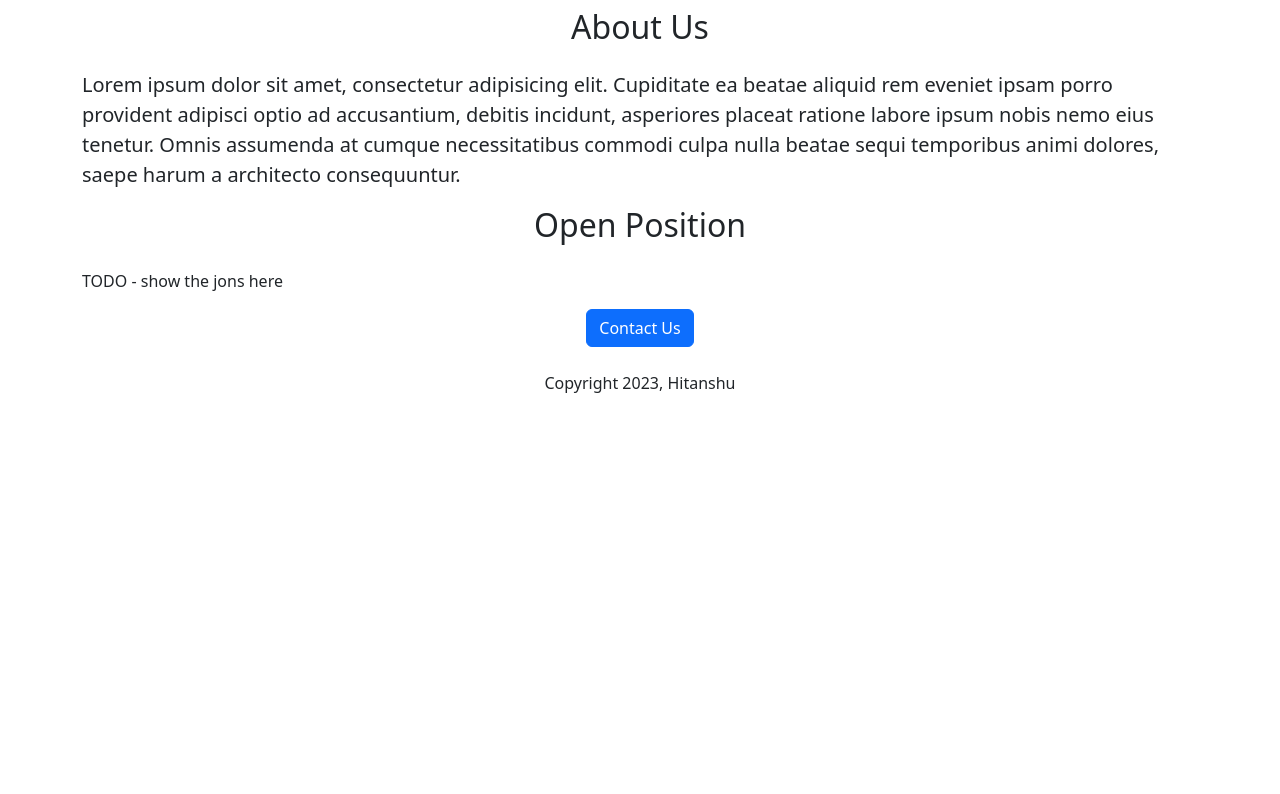
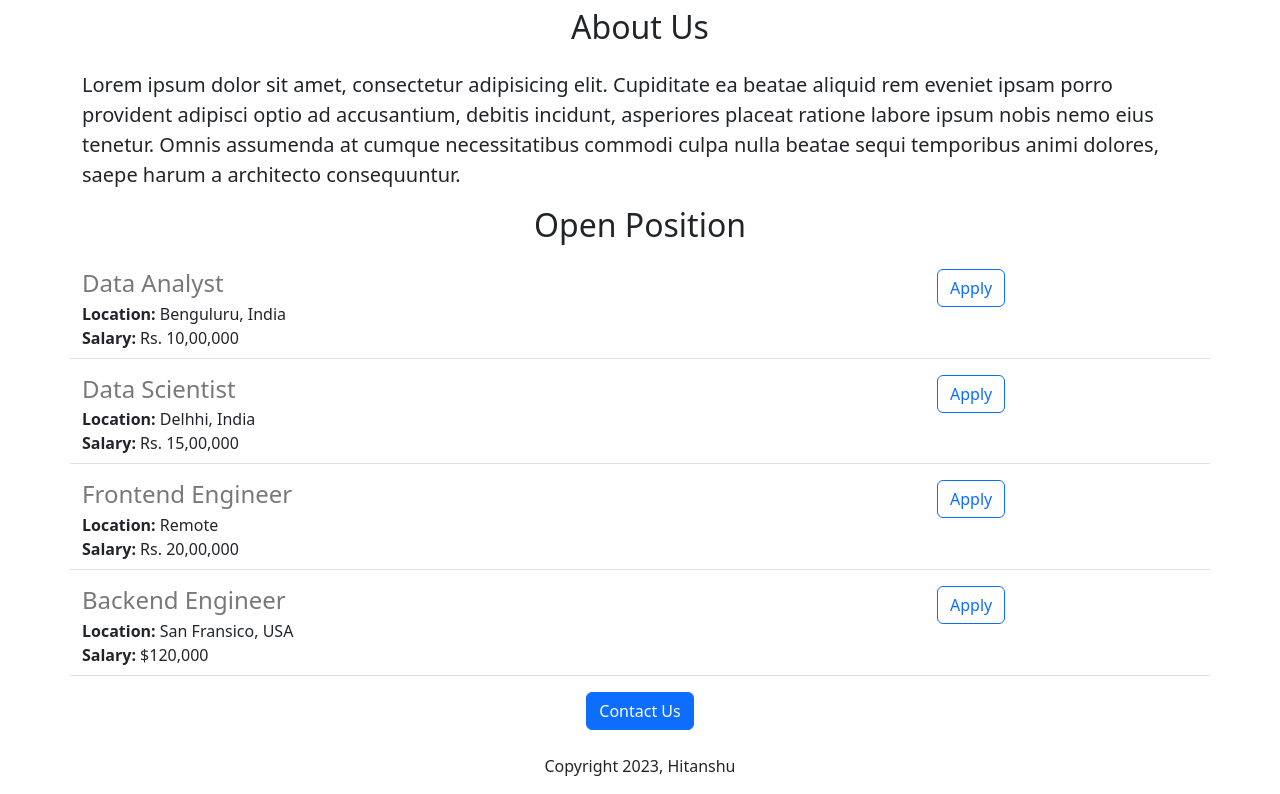
Before and after one commit to HitanshuGupta/Careers-website-using-Flask, a Flask app: page / in a window 1280 px wide. Shown: the part 440-1234 px from the top of the page. Before the commit the page ends 833 px from the top, so only its background shows below. Run offline with Flask 3, Linux system fonts and the light colour scheme.

Commit message:
Add Dynamic data and api route

```diff
--- a/app.py
+++ b/app.py
@@ -1,10 +1,42 @@
-from flask import Flask, render_template
+from flask import Flask, render_template, jsonify
 
 app = Flask(__name__)
 
+
+JOBS = [
+    {
+        'id':1,
+        'title':'Data Analyst',
+        'location':'Benguluru, India',
+        'salary':'Rs. 10,00,000'
+    },
+    {
+        'id':2,
+        'title':'Data Scientist',
+        'location':'Delhhi, India',
+        'salary':'Rs. 15,00,000'
+    },
+    {
+        'id':3,
+        'title':'Frontend Engineer',
+        'location':'Remote',
+        'salary':'Rs. 20,00,000'
+    },
+    {
+        'id':4,
+        'title':'Backend Engineer',
+        'location':'San Fransico, USA',
+        'salary':'$120,000'
+    }
+]
+
 @app.route("/")
 def hello_world():
-    return render_template('home.html')
+    return render_template('home.html',jobs=JOBS)
+
+@app.route("/api/jobs")
+def job_list():
+    return jsonify(JOBS)
 
 if __name__ == "__main__":
     app.run(host='0.0.0.0', debug=True)
--- a/templates/home.html
+++ b/templates/home.html
@@ -37,7 +37,11 @@
 				architecto consequuntur.
 			</p>
 			<h2 class="text-center mt-2 mb-4">Open Position</h2>
-			<p>TODO - show the jons here</p>
+			<div>
+				{% for job in jobs %}
+				   {% include 'jobitem.html' %}
+				{% endfor %}
+			</div>
 			<div class="text-center">
 				<button type="button" class="btn btn-primary">Contact Us</button>
 				<p class="mt-4">Copyright 2023, Hitanshu</p>
--- /dev/null
+++ b/templates/jobitem.html
@@ -0,0 +1,14 @@
+<div class="border-bottom row"  style="margin-bottom: 16px; padding-bottom: 8px;">
+    <div class="col-9">
+        <h4 style="color: rgb(120, 120, 120); margin-bottom: 4px">
+            {{job['title']}}
+        </h4>
+        <div><b>Location:</b> {{job['location']}}</div>
+        {% if 'salary' in job %}
+        <div><b>Salary:</b> {{job['salary']}}</div>
+        {% endif %}
+    </div>
+    <div class="col-3">
+        <button type="button" class="btn btn-outline-primary">Apply</button>
+    </div>
+</div>
```
